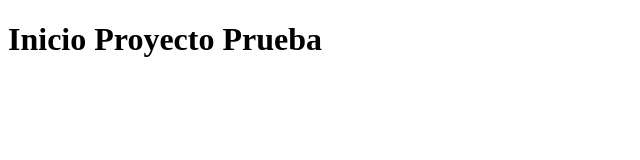
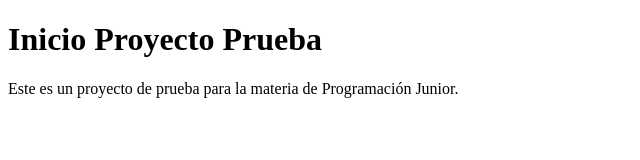
Before and after one commit to Dofdanicho/ProyectoPruebaInicial, a plain HTML site: page index.html in a window 1280 px wide. Shown: the whole page, without its empty margins (0-640 px from the left). Drawn offline with Linux system fonts and the light colour scheme.

Commit message:
Agregue al archivo index.html un parrafo p

```diff
--- a/index.html
+++ b/index.html
@@ -7,5 +7,6 @@
 </head>
 <body>
     <h1>Inicio Proyecto Prueba</h1>
+    <p>Este es un proyecto de prueba para la materia de Programación Junior.</p>
 </body>
 </html>
```
